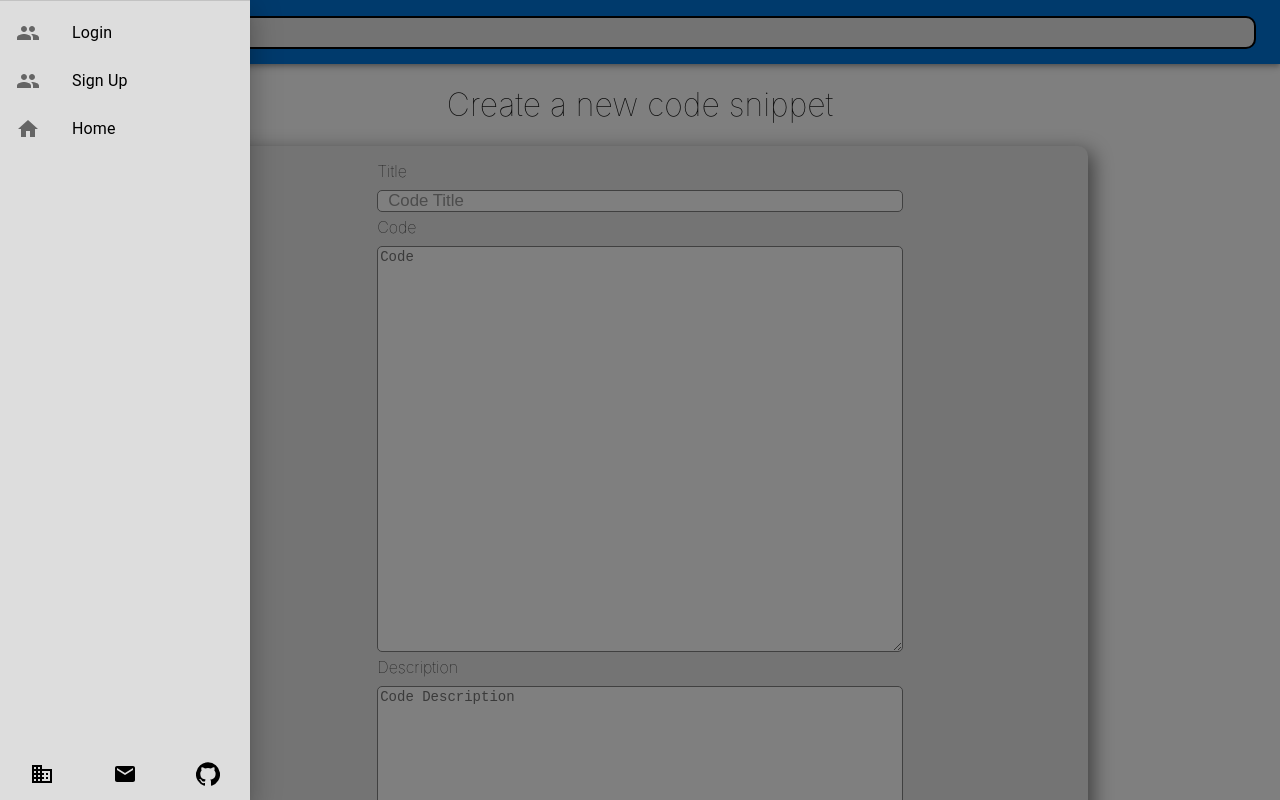
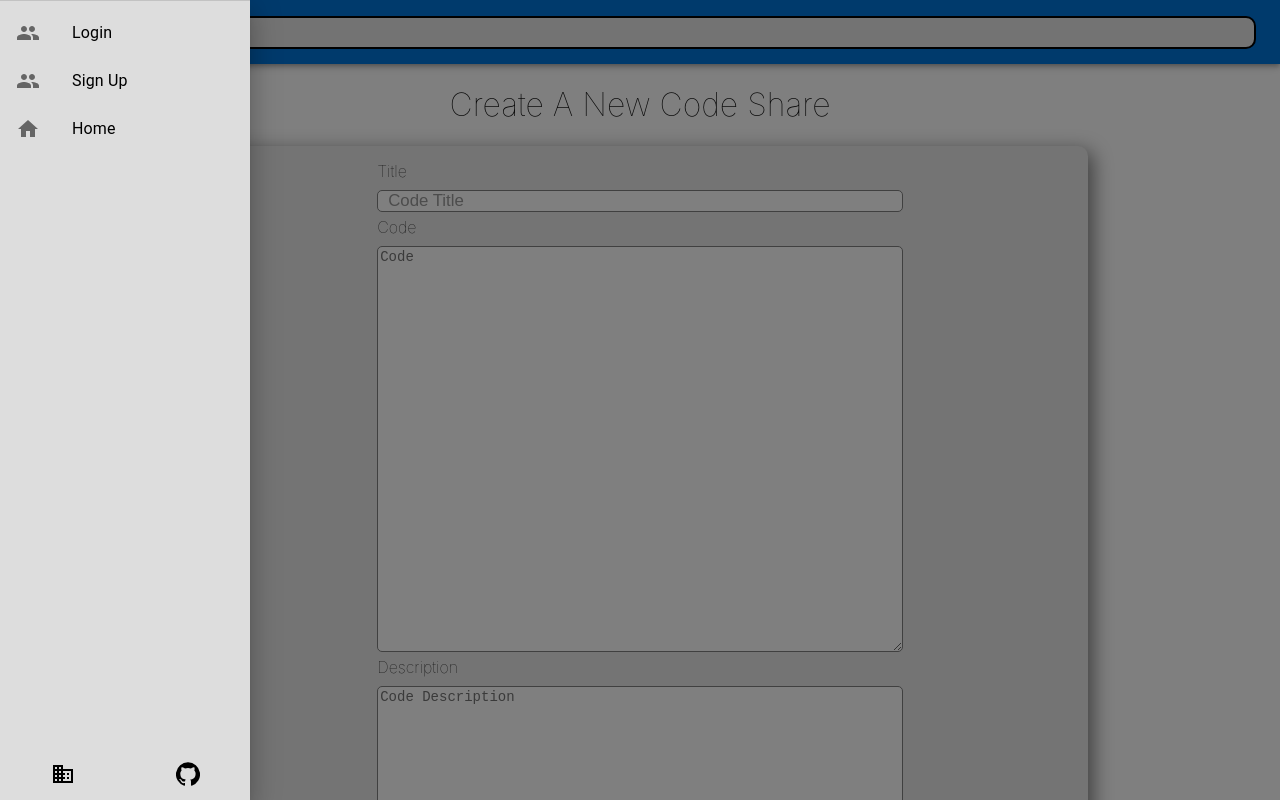
Before and after one commit to 99Raul/front-end-group, a React (Create React App) app: page /front-end-group/create in a window 1280 px wide. Both pictures are taken after a click on the button 48 px from the left and 32 px from the top of the page. Shown: the top 800 px of the page. Built offline with nearby package versions, Linux system fonts and the light colour scheme.

Commit message:
updated readme.md

```diff
--- a/src/components/CodeCreate/codeCreate.js
+++ b/src/components/CodeCreate/codeCreate.js
@@ -14,6 +14,7 @@ function CreateCode(props) {
 	const [code, setCode] = useState(initialCode);
 	const [newCodeId, setNewCodeId] = useState(null);
 	const [notLoggedIn, setNotLoggedIn] = useState(false);
+	const [containsImage, setContainsImage] = useState('');
 
 	const handleChange = (event) => {
 		event.persist();
@@ -21,6 +22,10 @@ function CreateCode(props) {
 			...code,
 			[event.target.name]: event.target.value,
 		});
+
+		if (event.target.name === 'img') {
+			setContainsImage(event.target.value);
+		}
 	};
 
 	const handleSubmit = (event) => {
@@ -50,12 +55,13 @@ function CreateCode(props) {
 
 	return (
 		<>
-			<h1>Create a new code snippet</h1>
+			<h1>Create A New Code Share</h1>
 			<CodeForm
 				code={code}
 				handleChange={handleChange}
 				handleSubmit={handleSubmit}
 				notLoggedIn={notLoggedIn}
+				containsImage={containsImage}
 			/>
 		</>
 	);
--- a/src/components/CodeEdit/codeEdit.js
+++ b/src/components/CodeEdit/codeEdit.js
@@ -7,6 +7,7 @@ function CodeEdit(props) {
 	const { codeId, authToken } = props;
 	const [code, setCode] = useState(null);
 	const [newCode, setNewCode] = useState(null);
+	const [containsImage, setContainsImage] = useState('');
 
 	useEffect(() => {
 		fetch(`${APIURL}show/${codeId}`)
@@ -24,6 +25,10 @@ function CodeEdit(props) {
 			...code,
 			[event.target.name]: event.target.value,
 		});
+		if (event.target.name === 'img') {
+
+			setContainsImage(event.target.value);
+		}
 	};
 
 	const handleSubmit = (event) => {
@@ -41,7 +46,7 @@ function CodeEdit(props) {
 			.then((response) => response.json())
 			.then((data) => {
 				setNewCode(data._id);
-				console.log(data);
+
 			})
 			.catch(console.error);
 	};
@@ -62,6 +67,7 @@ function CodeEdit(props) {
 				code={code}
 				handleChange={handleChange}
 				handleSubmit={handleSubmit}
+				containsImage={containsImage}
 			/>
 		</>
 	);
--- a/src/components/CodeForm/codeForm.js
+++ b/src/components/CodeForm/codeForm.js
@@ -60,7 +60,7 @@ function codeForm(props) {
 				/>
 			</div>
 
-			{props.code.img && <p className='image-added'>Image Added!</p>}
+			{props.containsImage && <p className='image-added'>Image Added!</p>}
 
 			{props.notLoggedIn && <p className='not-login'>You must be logged in</p>}
 
--- a/src/components/CodeInfo/codeInfo.js
+++ b/src/components/CodeInfo/codeInfo.js
@@ -49,7 +49,7 @@ function CodeInfo(props) {
 	if (user && user._id === code.author._id) {
 		return (
 			<div className='code-info-snip'>
-				<h1>Code Snippet</h1>
+				<h1>Code Share</h1>
 				<h2>{code.title}</h2>
 				<CodeBlock
 					text={code.body}
@@ -78,7 +78,7 @@ function CodeInfo(props) {
 
 	return (
 		<div className='code-info-snip'>
-			<h1>Code Snippet</h1>
+			<h1>Code Share</h1>
 			<h2>{code.title}</h2>
 			<CodeBlock
 				text={code.body}
--- a/src/components/Footer/Footer.js
+++ b/src/components/Footer/Footer.js
@@ -1,7 +1,7 @@
 import React from 'react';
 import { makeStyles } from '@material-ui/styles';
 import { BottomNavigation, BottomNavigationAction } from '@material-ui/core';
-import { Business, Mail, GitHub } from '@material-ui/icons';
+import { Business, GitHub } from '@material-ui/icons';
 
 const useStyles = makeStyles({
 	root: {
@@ -30,12 +30,9 @@ function Footer(props) {
 			<BottomNavigationAction
 				className={classes.root}
 				style={{ padding: 0 }}
-				icon={<Mail />}
-			/>
-			<BottomNavigationAction
-				className={classes.root}
-				style={{ padding: 0 }}
-				icon={<GitHub />}
+				icon={
+					<GitHub href='https://git.generalassemb.ly/seir-323/project-3/blob/master/presentations.md' />
+				}
 			/>
 		</BottomNavigation>
 	);
--- a/src/components/Login/Login.js
+++ b/src/components/Login/Login.js
@@ -5,7 +5,7 @@ import './Login.css';
 // import styles from './Login.module.css'
 
 function Login(props) {
-	const { setAuthToken, setNewLogin, newLogin } = props;
+	const { setAuthToken, setNewLogin } = props;
 	const initialUser = {
 		username: '',
 		password: '',
```
Also changed, not shown: planning/README.md (added), 1 other file (tests, documents, lock files or other folders).
